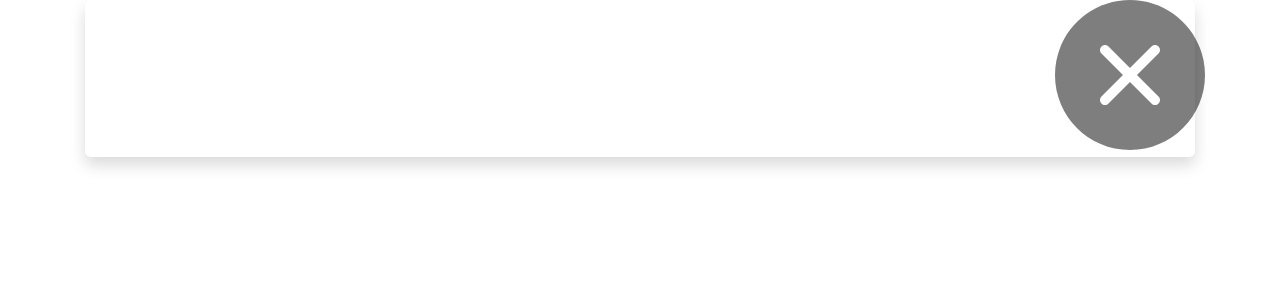
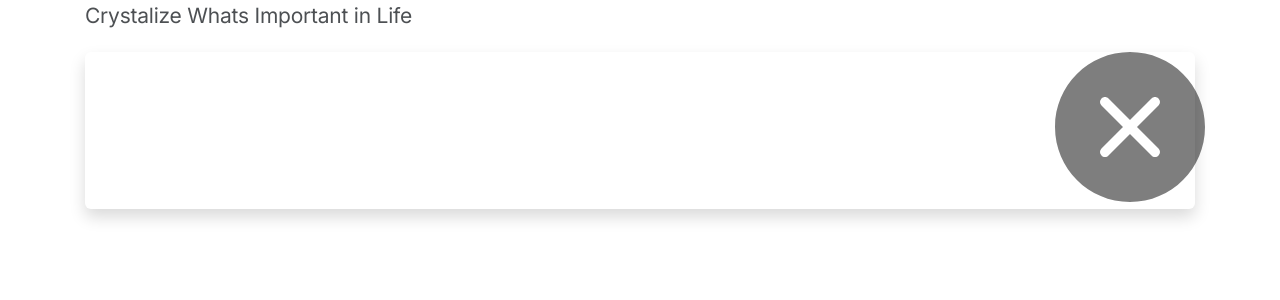
Before and after one commit to MohamedAliRashad/Crystal, a Flask app: page /help in a window 1280 px wide. Shown: the part 207-507 px from the top of the page. Run offline with Flask 2, Linux system fonts and the light colour scheme; style sheets or scripts are compiled from the project's sources; some libraries are stand-ins or nearby versions.

Commit message:
Add a slogon

```diff
--- a/templates/explore.html
+++ b/templates/explore.html
@@ -2,5 +2,7 @@
 
 {% block content %}
 
+<p class="large ae-3"><span class="opacity-8">Crystalize Whats Important in Life</span></p>
+
 
 {% endblock content %}
--- a/templates/help.html
+++ b/templates/help.html
@@ -2,5 +2,6 @@
 
 {% block content %}
 
+<p class="large ae-3"><span class="opacity-8">Crystalize Whats Important in Life</span></p>
 
 {% endblock content %}
--- a/templates/tour.html
+++ b/templates/tour.html
@@ -2,5 +2,6 @@
 
 {% block content %}
 
+<p class="large ae-3"><span class="opacity-8">Crystalize Whats Important in Life</span></p>
 
 {% endblock content %}
--- a/templates/upgrade.html
+++ b/templates/upgrade.html
@@ -2,5 +2,6 @@
 
 {% block content %}
 
+<p class="large ae-3"><span class="opacity-8">Crystalize Whats Important in Life</span></p>
 
 {% endblock content %}
```
